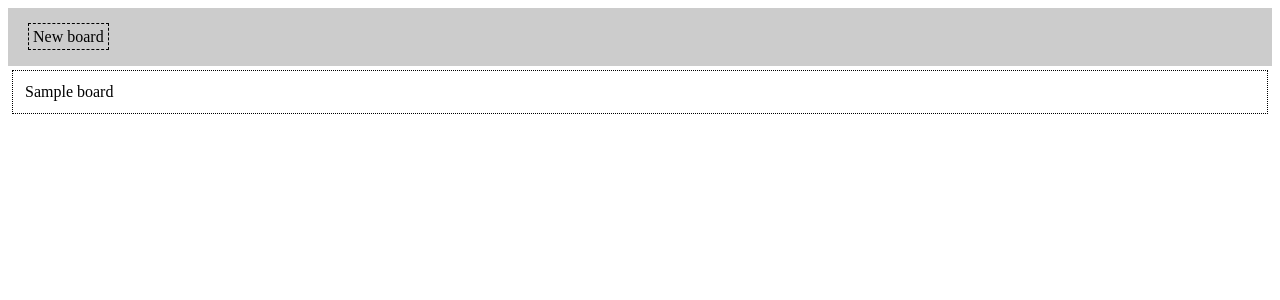
After one commit to blistudio/bligress, a Django app: template bligress/kanban/templates/index.html in a window 1280 px wide. The commit adds this page. Shown: the top 300 px of the page. Run offline with Django 3.2, Linux system fonts and the light colour scheme; the template is opened without the code that fills it: most values are stand-ins (such as "Sample title", 1, 10 or a date in 2020).

Commit message:
Default forward, show list of boards

```diff
--- /dev/null
+++ b/bligress/bligress/views.py
@@ -0,0 +1,4 @@
+from django.shortcuts import redirect
+
+def index(request):
+    return redirect('kanban:index')
--- a/bligress/kanban/static/board.css
+++ b/bligress/kanban/static/board.css
@@ -71,3 +71,9 @@ div.error {
 	color: white;
 	font-weight: bold;
 }
+
+.board_selection {
+	padding: 0.75em;
+	border: 1px dotted black;
+	margin: 0.25em;
+}
--- /dev/null
+++ b/bligress/kanban/templates/index.html
@@ -0,0 +1,13 @@
+{% load staticfiles %}
+
+<link rel="stylesheet" type="text/css" href="{% static 'board.css' %}" />
+
+<div class="boardcontrols">
+	<a class="boardcontrol" href={% url 'kanban:boardnew' %}>New board</a>
+</div>
+
+<div class="boards">
+	{% for board in boards %}
+	<div class="board_selection"><a href={% url 'kanban:boardshow' board.id %}>{{ board.name }}</a></div>
+	{% endfor %}
+</div>
--- a/bligress/kanban/views.py
+++ b/bligress/kanban/views.py
@@ -13,7 +13,8 @@ from django.forms import ModelForm
 from django.contrib.auth.models import User
 
 def index(request):
-    return HttpResponse("Heippa.")
+    boards = Board.objects.all()
+    return render(request, 'index.html', {'boards': boards})
 
 def taskshow(request, task_id):
     try:
```
Also changed, not shown: bligress/bligress/urls.py (+3 -9 lines).
